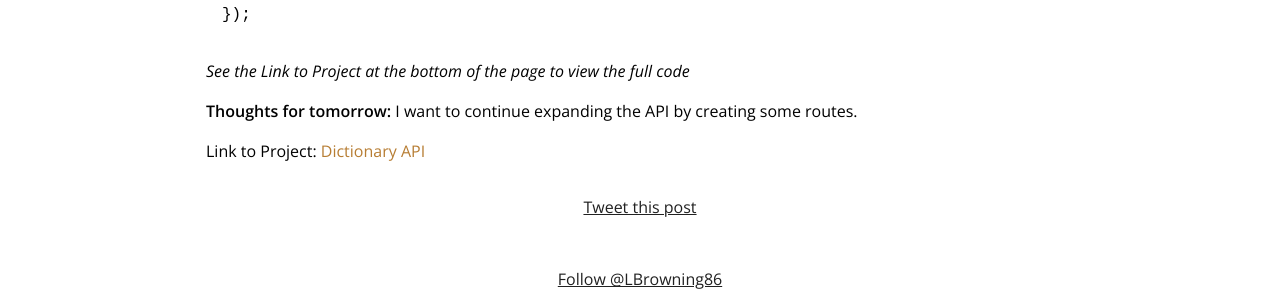
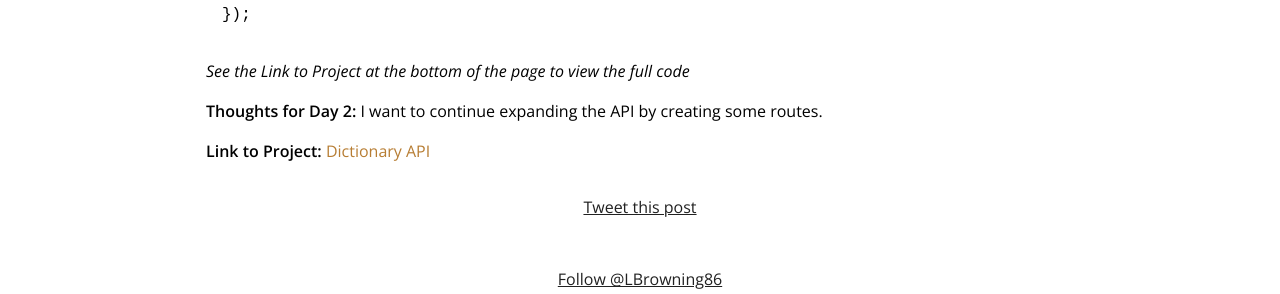
Before and after one commit to lyndseybrowning/lyndseybrowning.github.io, a Jekyll site: the page built from _posts/2016-01-10-100-days-of-code-day-1.markdown, in a window 1280 px wide. Shown: the part 1852-2146 px from the top of the page. Built offline with Jekyll 4.4.1, drawn with Linux system fonts in a browser that asks for light colours; comment, search, counter and statistics services are not loaded.

Commit message:
Updates to Day 1

```diff
--- a/_posts/2016-01-10-100-days-of-code-day-1.markdown
+++ b/_posts/2016-01-10-100-days-of-code-day-1.markdown
@@ -22,6 +22,7 @@ I will blog about my progress at the end of each day.
 
 
 I started work on a Dictionary API (Node and Express) to be used in conjunction with my [Boggle Solver](http://lyndseyb.co.uk/boggle-solver/).
+
 
 **API Requirements:**
 
@@ -74,6 +75,6 @@ dictionary.init((err, result) => {
 
 *See the Link to Project at the bottom of the page to view the full code*
 
-**Thoughts for tomorrow:** I want to continue expanding the API by creating some routes.
+**Thoughts for Day 2:** I want to continue expanding the API by creating some routes.
 
-Link to Project: [Dictionary API](https://github.com/lyndseybrowning/dictionary-api)
+**Link to Project:** [Dictionary API](https://github.com/lyndseybrowning/dictionary-api)
```
